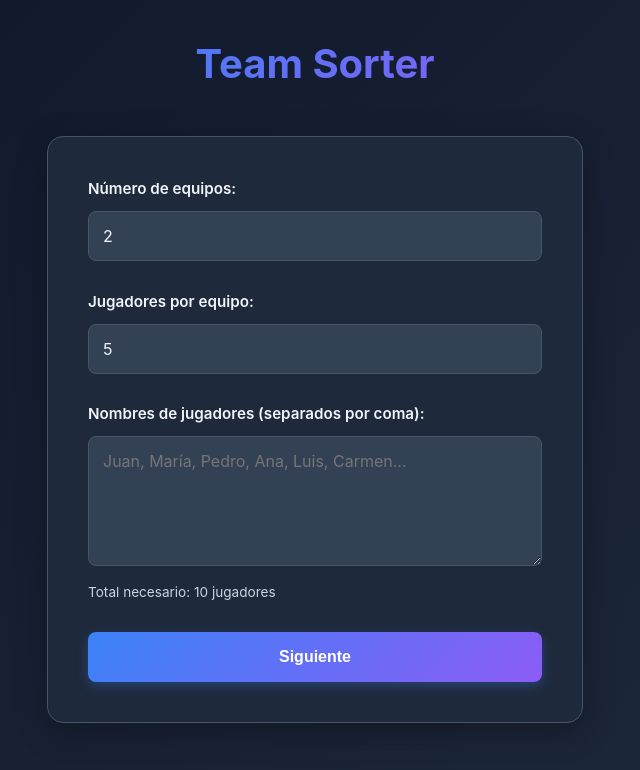
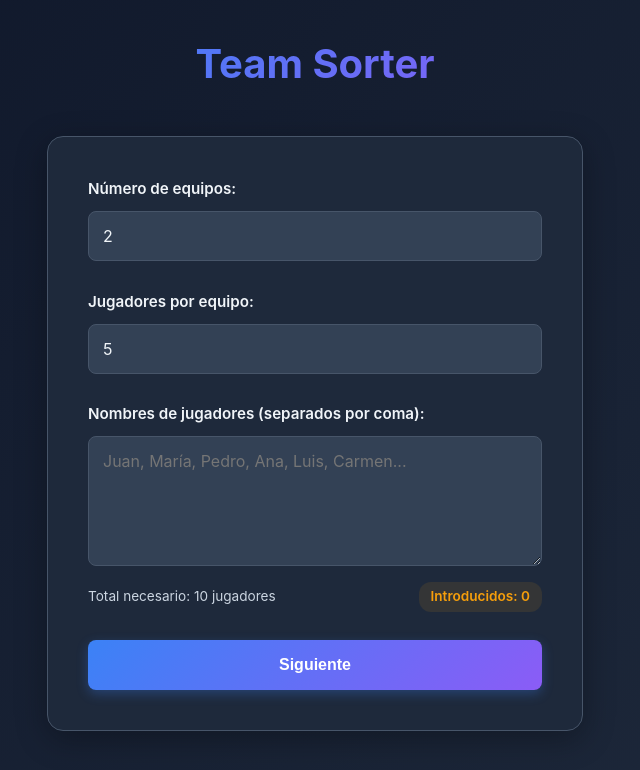
Before and after one commit to rafseggom/team-sorter, a React (Vite) app: page / in a window 1280 px wide. Shown: the top 770 px of the page, without its empty margins (325-965 px from the left). Built offline with nearby package versions, Linux system fonts and the light colour scheme.

Commit message:
contador participantes

```diff
--- a/src/components/InitialConfig.css
+++ b/src/components/InitialConfig.css
@@ -57,11 +57,37 @@
   box-shadow: 0 0 0 3px rgba(59, 130, 246, 0.1);
 }
 
+.player-count-info {
+  display: flex;
+  justify-content: space-between;
+  align-items: center;
+  margin-top: 0.5rem;
+  gap: 1rem;
+}
+
 .help-text {
   display: block;
-  margin-top: 0.5rem;
   color: var(--text-secondary);
   font-size: 0.85rem;
+}
+
+.current-count {
+  display: block;
+  font-size: 0.85rem;
+  font-weight: 600;
+  padding: 0.25rem 0.75rem;
+  border-radius: 12px;
+  transition: all 0.3s ease;
+}
+
+.current-count.not-enough {
+  color: var(--accent-warning);
+  background: rgba(245, 158, 11, 0.1);
+}
+
+.current-count.enough {
+  color: var(--accent-success);
+  background: rgba(16, 185, 129, 0.1);
 }
 
 .error-message {
--- a/src/components/InitialConfig.jsx
+++ b/src/components/InitialConfig.jsx
@@ -6,6 +6,13 @@ export default function InitialConfig({ onNext }) {
   const [playersPerTeam, setPlayersPerTeam] = useState(5);
   const [playerNames, setPlayerNames] = useState('');
   const [error, setError] = useState('');
+
+  const currentPlayerCount = playerNames
+    .split(',')
+    .map(name => name.trim())
+    .filter(name => name.length > 0).length;
+
+  const totalPlayers = numTeams * playersPerTeam;
 
   const handleSubmit = (e) => {
     e.preventDefault();
@@ -84,9 +91,14 @@ export default function InitialConfig({ onNext }) {
             onChange={(e) => setPlayerNames(e.target.value)}
             required
           />
-          <small className="help-text">
-            Total necesario: {numTeams * playersPerTeam} jugadores
-          </small>
+          <div className="player-count-info">
+            <small className="help-text">
+              Total necesario: {totalPlayers} jugadores
+            </small>
+            <small className={`current-count ${currentPlayerCount >= totalPlayers ? 'enough' : 'not-enough'}`}>
+              Introducidos: {currentPlayerCount}
+            </small>
+          </div>
         </div>
 
         {error && <div className="error-message">{error}</div>}
```
